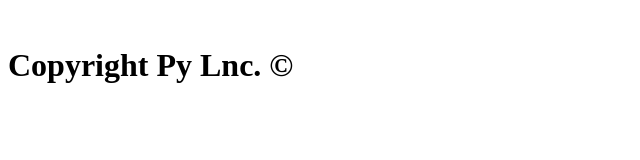
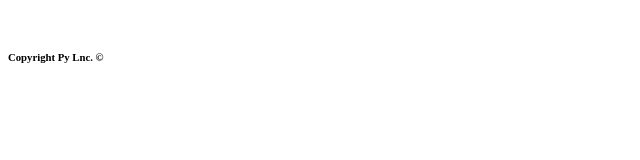
Before and after one commit to Py-Lnc/py.github.io, a plain HTML site: page index.html in a window 1280 px wide. Shown: the whole page, without its empty margins (0-640 px from the left). Drawn offline with Linux system fonts and the light colour scheme.

Commit message:
Update index.html

```diff
--- a/index.html
+++ b/index.html
@@ -4,6 +4,7 @@
 </head>
 <body>
 </br>
-<h1>Copyright Py Lnc. &copy;</h1>
+
+<h6>Copyright Py Lnc. &copy;</h6>
 </body>
 </html>
```
